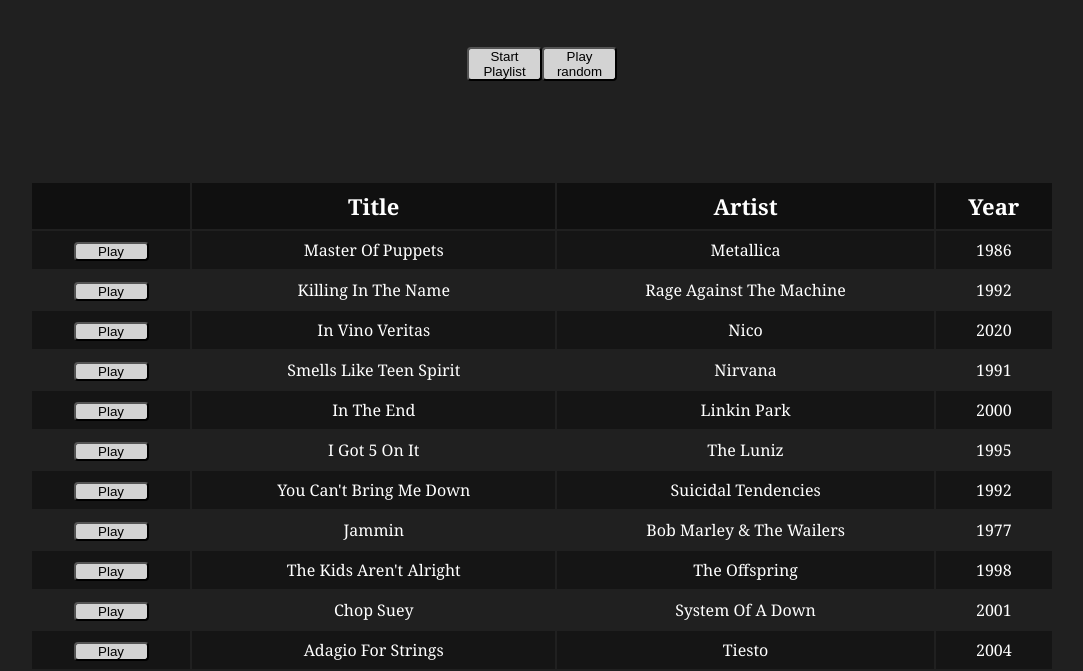
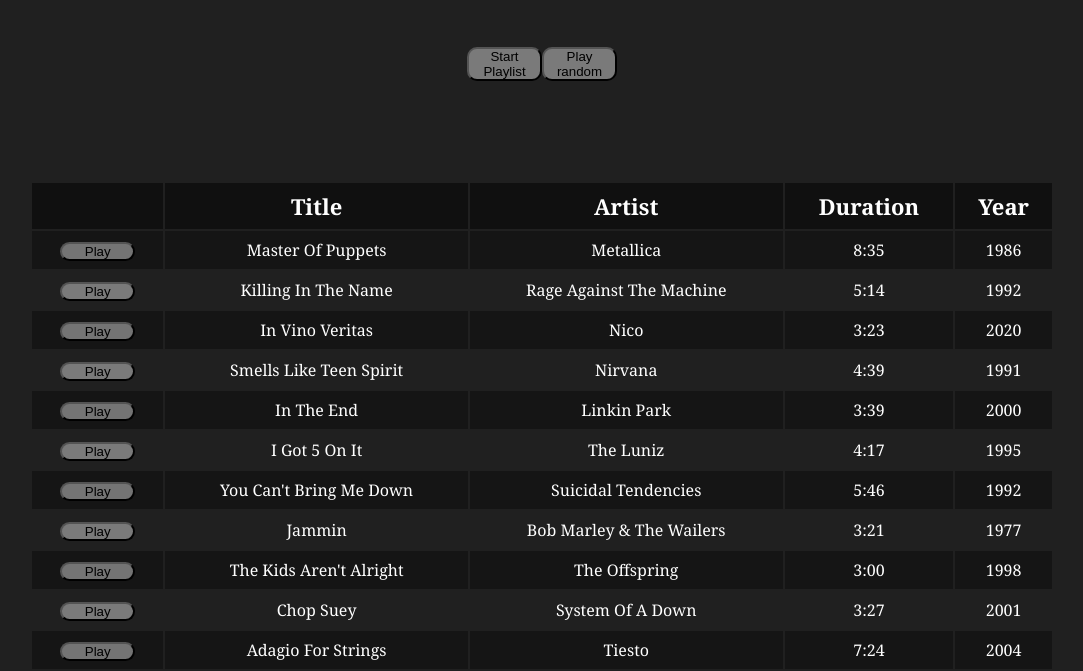
Before and after one commit to bjanik/Simplon, a plain HTML site: page Bartify/index.html in a window 1280 px wide. Shown: the part 153-824 px from the top of the page, without its empty margins (98-1181 px from the left). Drawn offline with Linux system fonts and the light colour scheme.

Commit message:
Added duration

```diff
--- a/Bartify/css/style.css
+++ b/Bartify/css/style.css
@@ -35,9 +35,9 @@ header {
 }
 
 button {
-    border-radius: 4px;
+    border-radius: 10px;
     width: 75px;
-    background-color: lightgrey;
+    background-color: rgb(211, 211, 211, 0.5);
     cursor: pointer;
 }
 
--- a/Bartify/index.html
+++ b/Bartify/index.html
@@ -23,6 +23,7 @@
                 <th></th>
                 <th>Title</th>
                 <th>Artist</th>
+                <th>Duration</th>
                 <th>Year</th>
             </tr>
         </tbody>
--- a/Bartify/script.js
+++ b/Bartify/script.js
@@ -5,6 +5,7 @@ DATA = [
         "artist": "Metallica",
         "song": "media/master-of-puppets-remastered.mp3",
         "cover": "img/master-of-puppets.webp",
+        "duration": "8:35",
         "year": 1986,
     },
     {
@@ -12,6 +13,7 @@ DATA = [
         "artist": "Rage Against The Machine",
         "song": "media/killing-in-the-name.mp3",
         "cover": "img/ratm.jpg",
+        "duration": "5:14",
         "year": 1992,
     },
     {
@@ -19,6 +21,7 @@ DATA = [
         "artist": "Nico",
         "song": "media/in-vino-veritas.mp3",
         "cover": "img/nico.jpg",
+        "duration": "3:23",
         "year": 2020,
     },
     {
@@ -26,6 +29,7 @@ DATA = [
         "artist": "Nirvana",
         "song": "media/smells-like-teen-spirit.mp3",
         "cover": "img/nevermind.jpg",
+        "duration": "4:39",
         "year": 1991,
     },
     {
@@ -33,6 +37,7 @@ DATA = [
         "artist": "Linkin Park",
         "song": "media/in-the-end.mp3",
         "cover": "img/hybrid-theory.jpg",
+        "duration": "3:39",
         "year": 2000,
     },
     {
@@ -40,6 +45,7 @@ DATA = [
         "artist": "The Luniz",
         "song": "media/i-got-5-on-it.mp3",
         "cover": "img/operation-stackola.jpg",
+        "duration": "4:17",
         "year": 1995,
     },
     {
@@ -47,6 +53,7 @@ DATA = [
         "artist": "Suicidal Tendencies",
         "song": "media/you-cant-bring-me-down.mp3",
         "cover": "img/lcr.jpg",
+        "duration": "5:46",
         "year": 1992,
     },
     {
@@ -54,6 +61,7 @@ DATA = [
         "artist": "Bob Marley & The Wailers",
         "song": "media/jammin.mp3",
         "cover": "img/exodus.jpg",
+        "duration": "3:21",
         "year": 1977,
     },
     {
@@ -61,6 +69,7 @@ DATA = [
         "artist": "The Offspring",
         "song": "media/the-kids-arent-alright.mp3",
         "cover": "img/americana.jpeg",
+        "duration": "3:00",
         "year": 1998,
     },
     {
@@ -68,6 +77,7 @@ DATA = [
         "artist": "System Of A Down",
         "song": "media/chop-suey.mp3",
         "cover": "img/toxicity.jpg",
+        "duration": "3:27",
         "year": 2001,
     },
     {
@@ -75,6 +85,7 @@ DATA = [
         "artist": "Tiesto",
         "song": "media/adagio-for-strings.mp3",
         "cover": "img/adagio.jpg",
+        "duration": "7:24",
         "year": 2004,
     }
 ]
@@ -105,9 +116,13 @@ const generateTable = () => {
             return td
         },
         (td, index) => {
+            td.innerHTML = DATA[index].duration
+            return td
+        },
+        (td, index) => {
             td.innerHTML = DATA[index].year
             return td
-        },
+        }
     ]
 
     for (let i = 0; i < Object.keys(DATA).length; i++) {
```
